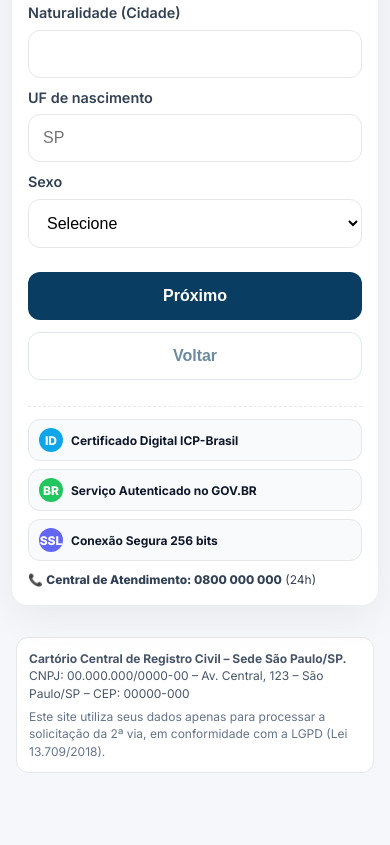
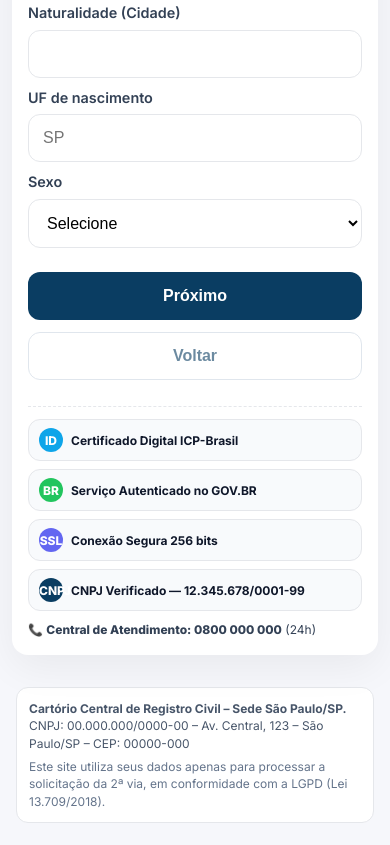
Before and after one commit to caio94650/testeeeee-certidaooo, a plain HTML site: page index.html in a window 390 px wide. Shown: the part 858-1703 px from the top of the page. Before the commit the page ends 1653 px from the top, so only its background shows below. Drawn offline with Linux system fonts and the light colour scheme.

Commit message:
Update index.html

```diff
--- a/index.html
+++ b/index.html
@@ -115,7 +115,7 @@
       margin-top:14px;border-top:1px dashed #e5e7eb;padding-top:12px;
       display:grid;gap:10px;grid-template-columns:1fr;
     }
-    .seals{display:grid;grid-template-columns:repeat(3,1fr);gap:8px}
+    .seals{display:grid;grid-template-columns:repeat(4,1fr);gap:8px} /* 4 selos */
     .seal{
       display:flex;align-items:center;gap:8px;
       background:#f8fafc;border:1px solid #e5e7eb;border-radius:12px;padding:8px 10px;
@@ -128,6 +128,7 @@
     .seal.icp .ico{background:#0ea5e9}
     .seal.gov .ico{background:#22c55e}
     .seal.ssl .ico{background:#6366f1}
+    .seal.cnpj .ico{background:#0a3d62}
     .helpline{font-size:12px;color:#334155}
     .helpline strong{font-weight:800}
 
@@ -146,14 +147,14 @@
       .step{padding:8px 10px;min-height:40px}
       .step .dot{width:24px;height:24px;border-radius:6px;font-size:12px}
       .step .lbl{font-size:12px}
-      .seals{grid-template-columns:1fr 1fr}
+      .seals{grid-template-columns:1fr 1fr} /* 2 por linha no mobile */
     }
     @media (max-width:420px){
       .stepper{grid-template-columns:1fr}
       .actions{flex-direction:column;align-items:stretch}
       .actions > *{width:100%}
       .btn-ghost{order:1}
-      .seals{grid-template-columns:1fr}
+      .seals{grid-template-columns:1fr} /* 1 por linha no super-estreito */
     }
   </style>
 </head>
@@ -244,12 +245,13 @@
             <button type="submit">Próximo</button>
           </div>
 
-          <!-- Selos + Atendimento -->
+          <!-- Selos + Atendimento (com CNPJ) -->
           <div class="trust">
             <div class="seals">
               <div class="seal icp"><span class="ico">ID</span> Certificado Digital ICP-Brasil</div>
               <div class="seal gov"><span class="ico">BR</span> Serviço Autenticado no GOV.BR</div>
               <div class="seal ssl"><span class="ico">SSL</span> Conexão Segura 256 bits</div>
+              <div class="seal cnpj"><span class="ico">CNPJ</span> CNPJ Verificado — 12.345.678/0001-99</div>
             </div>
             <div class="helpline">📞 <strong>Central de Atendimento: 0800 000 000</strong> (24h)</div>
           </div>
@@ -314,6 +316,7 @@
               <div class="seal icp"><span class="ico">ID</span> Certificado Digital ICP-Brasil</div>
               <div class="seal gov"><span class="ico">BR</span> Serviço Autenticado no GOV.BR</div>
               <div class="seal ssl"><span class="ico">SSL</span> Conexão Segura 256 bits</div>
+              <div class="seal cnpj"><span class="ico">CNPJ</span> CNPJ Verificado — 12.345.678/0001-99</div>
             </div>
             <div class="helpline">📞 <strong>Central de Atendimento: 0800 000 000</strong> (24h)</div>
           </div>
@@ -354,6 +357,7 @@
             <div class="seal icp"><span class="ico">ID</span> Certificado Digital ICP-Brasil</div>
             <div class="seal gov"><span class="ico">BR</span> Serviço Autenticado no GOV.BR</div>
             <div class="seal ssl"><span class="ico">SSL</span> Conexão Segura 256 bits</div>
+            <div class="seal cnpj"><span class="ico">CNPJ</span> CNPJ Verificado — 12.345.678/0001-99</div>
           </div>
           <div class="helpline">📞 <strong>Central de Atendimento: 0800 000 000</strong> (24h)</div>
         </div>
@@ -376,6 +380,7 @@
             <div class="seal icp"><span class="ico">ID</span> Certificado Digital ICP-Brasil</div>
             <div class="seal gov"><span class="ico">BR</span> Serviço Autenticado no GOV.BR</div>
             <div class="seal ssl"><span class="ico">SSL</span> Conexão Segura 256 bits</div>
+            <div class="seal cnpj"><span class="ico">CNPJ</span> CNPJ Verificado — 12.345.678/0001-99</div>
           </div>
           <div class="helpline">📞 <strong>Central de Atendimento: 0800 000 000</strong> (24h)</div>
         </div>
```
